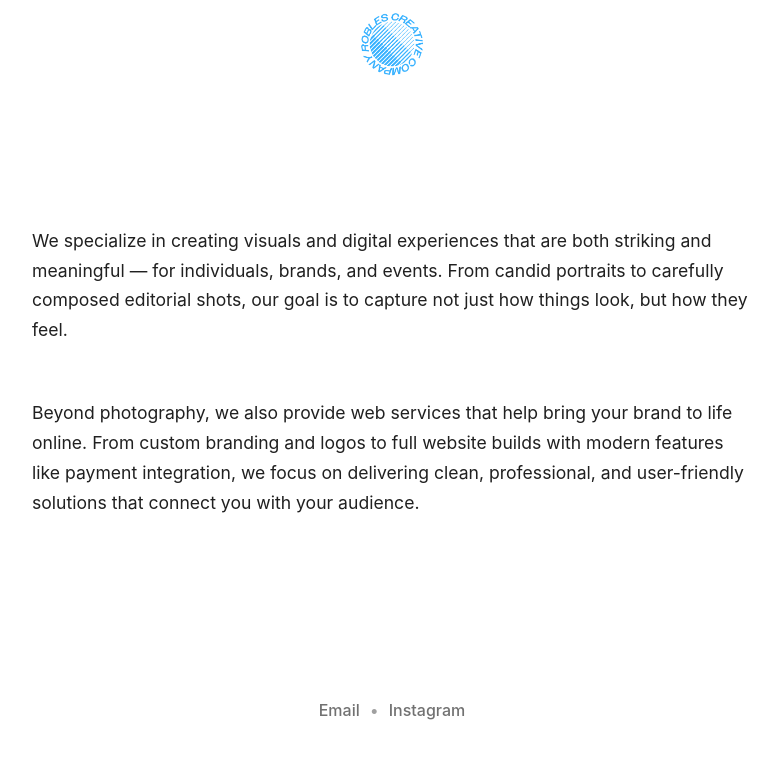
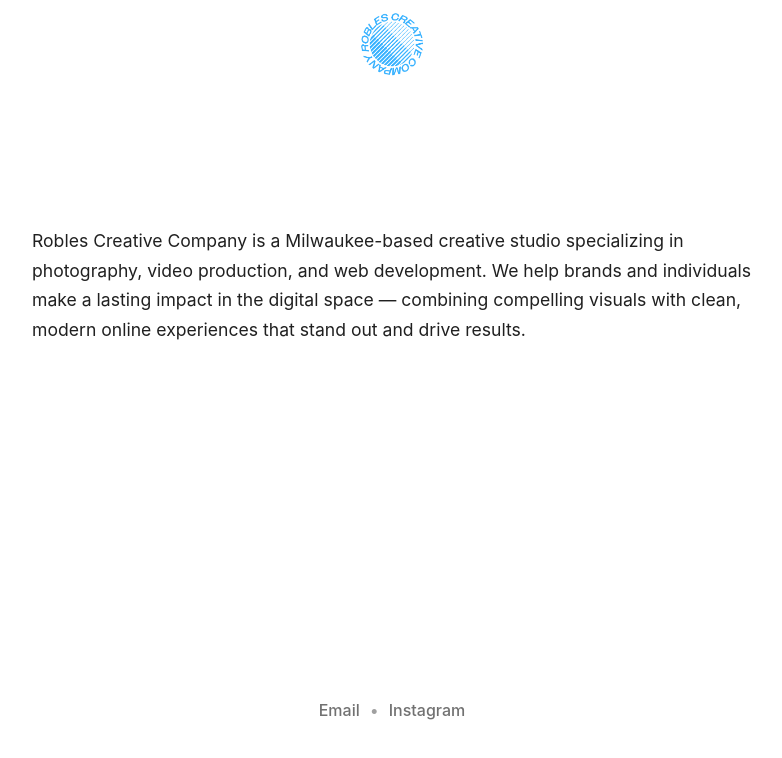
Before and after one commit to ed-robles/rcc_v2, a Next.js app: page / in a window 1280 px wide. Shown: the top 758 px of the page, without its empty margins (248-1030 px from the left). Built offline with nearby package versions, Linux system fonts and the light colour scheme.

Commit message:
Update page.tsx

```diff
--- a/app/page.tsx
+++ b/app/page.tsx
@@ -3,17 +3,7 @@ export default function HomePage() {
     <main className="simple-page">
       <div className="simple-page__inner">
         <p>
-          We specialize in creating visuals and digital experiences that are both
-          striking and meaningful — for individuals, brands, and events. From
-          candid portraits to carefully composed editorial shots, our goal is to
-          capture not just how things look, but how they feel.
-        </p>
-        <p>
-          Beyond photography, we also provide web services that help bring your
-          brand to life online. From custom branding and logos to full website
-          builds with modern features like payment integration, we focus on
-          delivering clean, professional, and user-friendly solutions that connect
-          you with your audience.
+        Robles Creative Company is a Milwaukee-based creative studio specializing in photography, video production, and web development. We help brands and individuals make a lasting impact in the digital space — combining compelling visuals with clean, modern online experiences that stand out and drive results.
         </p>
       </div>
     </main>
```
